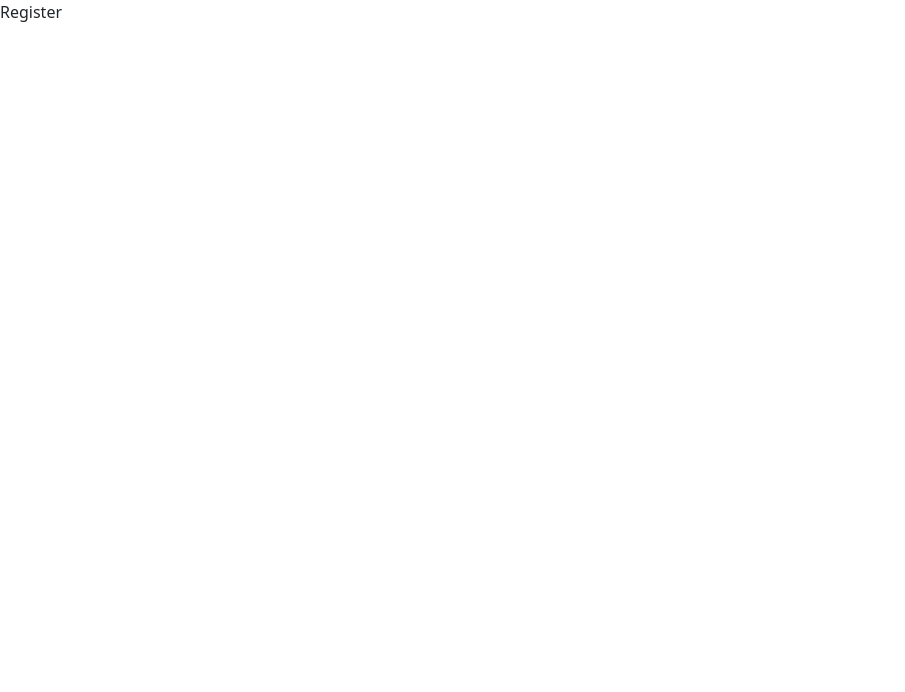
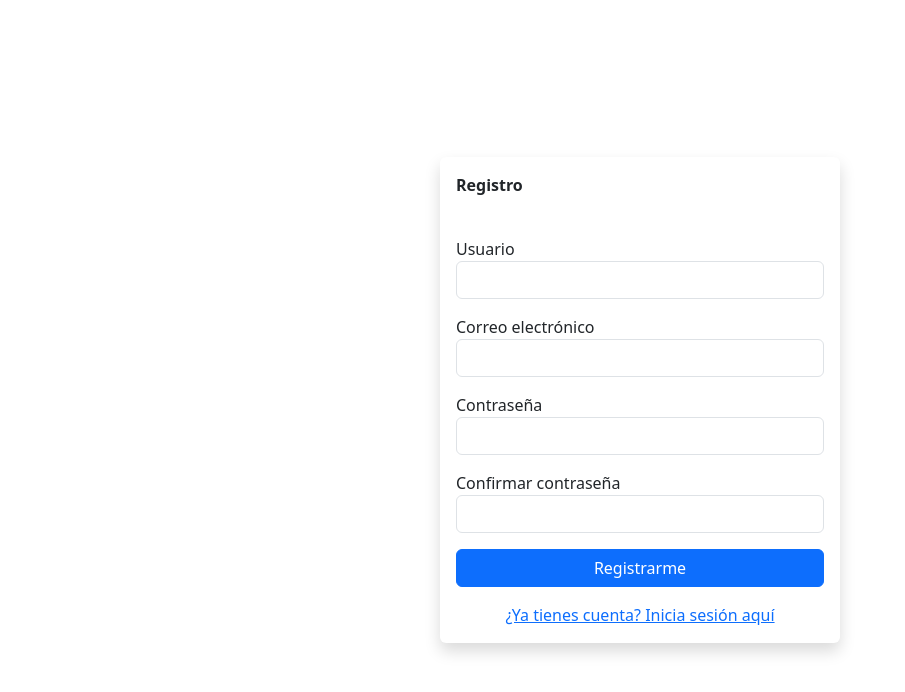
Before and after one commit to Vladimir-28/tiendita-react, a React (Vite) app: page /register in a window 1280 px wide. Shown: the top 692 px of the page, without its empty margins (0-905 px from the left). Built offline with nearby package versions, Linux system fonts and the light colour scheme.

Commit message:
cambio de directorios y componentes de login, recovery y register

```diff
--- a/index.html
+++ b/index.html
@@ -10,6 +10,10 @@
     html, main{
       overflow-x: hidden;
     }
+    main {
+      width: 100vw;
+      height: 100vh;
+    }
   </style>
   <body>
     <div id="root"></div>
--- a/src/modules/public/Login.jsx
+++ b/src/modules/public/Login.jsx
@@ -1,3 +1,29 @@
+import { Link } from "react-router-dom";
+
 export default function Login(){
-    return( <span>Login</span> );
+    return( <main className="d-flex align-items-center justify-content-center">
+        <div className="card border-0 rounded4 shadow" style={{width: 400}}>
+            <div className="card-body">
+                <p className="fw-bold">Inicio de sesión</p>
+                <form action="" className="mt-4 row g-3">
+                    <div className="col-12">
+                        <label htmlFor="">Usuario o correo electrónico</label>
+                        <input type="text" name="" id="" className="form-control" />
+                    </div>
+                    <div className="col-12">
+                        <label htmlFor="">Contraseña</label>
+                        <input type="password" name="" id="" className="form-control" />
+                    </div>
+                    <div className="col-12 text-center">
+                        <button className="btn btn-primary col-12">Iniciar sesión</button>
+                        <p className="my-3">Ó</p>
+                        <Link className="btn btn-outline-primary col-12" to="/register">Registrarme</Link>
+                        <p className="mb-0 mt-3">
+                            <a href="">¿Olvidaste tu Contraseña?</a>
+                        </p>
+                    </div>
+                </form>
+            </div>
+        </div>
+    </main> );
 }
--- a/src/modules/public/PasswordRecovery.jsx
+++ b/src/modules/public/PasswordRecovery.jsx
@@ -1,3 +1,24 @@
+import { Link } from "react-router-dom";
+
+
 export default function PasswordRecovery(){
-    return( <span>PasswordRecovery</span> );
+    return(<main className="d-flex align-items-center justify-content-center">
+    <div className="card border-0 rounded4 shadow" style={{ width: 400 }}>
+        <div className="card-body">
+            <p className="fw-bold">Recuperar contraseña</p>
+            <form action="" className="mt-4 row g-3">
+                <div className="col-12">
+                    <label htmlFor="">Correo electrónico</label>
+                    <input type="text" name="" id="" className="form-control" />
+                </div>
+                <div className="col-12 text-center">
+                    <button className="btn btn-primary col-12">Enviar correo</button>
+                    <p className="mb-0 mt-3">
+                        <Link to="/login" >Regresar al login</Link>
+                    </p>
+                </div>
+            </form>
+        </div>
+    </div>
+</main>);
 }
--- a/src/modules/public/Register.jsx
+++ b/src/modules/public/Register.jsx
@@ -1,3 +1,35 @@
-export default function Register(){
-    return( <span>Register</span> );
+import { Link } from "react-router-dom";
+
+export default function Register() {
+    return (<main className="d-flex align-items-center justify-content-center">
+        <div className="card border-0 rounded4 shadow" style={{ width: 400 }}>
+            <div className="card-body">
+                <p className="fw-bold">Registro</p>
+                <form action="" className="mt-4 row g-3">
+                    <div className="col-12">
+                        <label htmlFor="">Usuario</label>
+                        <input type="text" name="" id="" className="form-control" />
+                    </div>
+                    <div className="col-12">
+                        <label htmlFor="">Correo electrónico</label>
+                        <input type="text" name="" id="" className="form-control" />
+                    </div>
+                    <div className="col-12">
+                        <label htmlFor="">Contraseña</label>
+                        <input type="password" name="" id="" className="form-control" />
+                    </div>
+                    <div className="col-12">
+                        <label htmlFor="">Confirmar contraseña</label>
+                        <input type="password" name="" id="" className="form-control" />
+                    </div>
+                    <div className="col-12 text-center">
+                        <button className="btn btn-primary col-12">Registrarme</button>
+                        <p className="mb-0 mt-3">
+                            <Link to="/login" >¿Ya tienes cuenta? Inicia sesión aquí</Link>
+                        </p>
+                    </div>
+                </form>
+            </div>
+        </div>
+    </main>);
 }
--- a/src/modules/router/PublicRouter.jsx
+++ b/src/modules/router/PublicRouter.jsx
@@ -10,7 +10,7 @@ export default function PublicRouter () {
         <Route path="/" element={ <Navigate to="/login" />} />
         <Route path="/login" element={ <Login/>} />
         <Route path="/register" element={<Register/>}/>
-        <Route path="/passwordrecovery" element= {<PasswordRecovery/>}/>
+        <Route path="/recovery" element= {<PasswordRecovery/>}/>
     </Routes>
     </>);
 }
```
